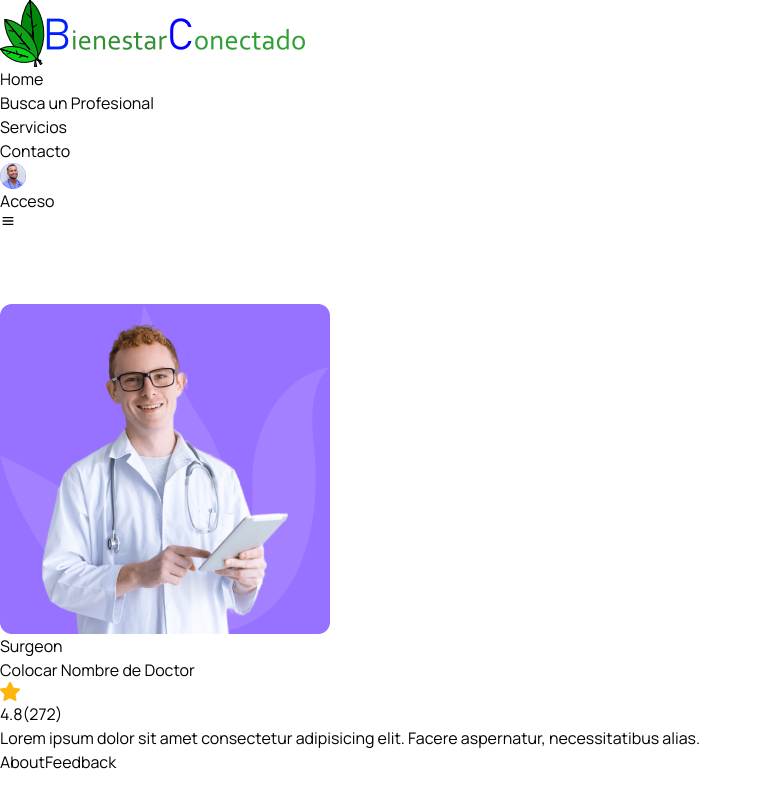
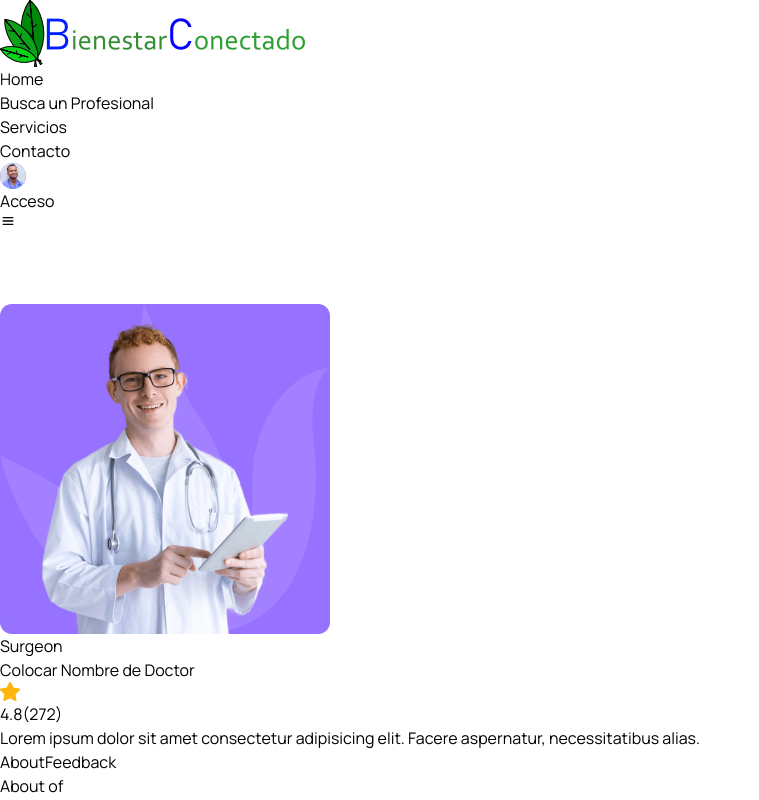
Before and after one commit to agt1984/atencionPsicologica, a React (Vite) app in the folder frontend/: page /doctors/1 in a window 1280 px wide. Shown: the top 800 px of the page, without its empty margins (0-759 px from the left). Built offline with nearby package versions, Linux system fonts and the light colour scheme; the HTML template or start-up script is replaced by a standard one.

Commit message:
Doctor about modified

```diff
--- a/frontend/src/pages/Doctors/DoctorAbout.jsx
+++ b/frontend/src/pages/Doctors/DoctorAbout.jsx
@@ -2,7 +2,13 @@
 
 const DoctorAbout = () => {
   return (
-    <div>DoctorAbout</div>
+    <div>
+      <div>
+        <h3 className='text-[20px] leading-[30px] text-headingColor font-semibold flex items-center gap-2'>
+          About of
+        </h3>
+      </div>
+    </div>
   )
 }
 
--- a/frontend/src/pages/Doctors/DoctorDetails.jsx
+++ b/frontend/src/pages/Doctors/DoctorDetails.jsx
@@ -1,6 +1,8 @@
 import React, { useState } from 'react';
 import doctorImg from "../../assets/images/doctor-img02.png"; //atento con esto, mas tarde usaras la direccion para guardar las imagenes personalizadas
 import starIcon from "../../assets/images/Star.png";
+import DoctorAbout from "./DoctorAbout";
+import Feedback from "./Feedback";
 
 const DoctorDetails = () => {
 
@@ -62,7 +64,12 @@
             </div>
 
             <div className='mt-[50px]'>
-
+                {
+                  tab==='about' && <DoctorAbout/>
+                }
+                {
+                  tab==='feedback' && <Feedback/>
+                }
             </div>
 
           </div>
```
